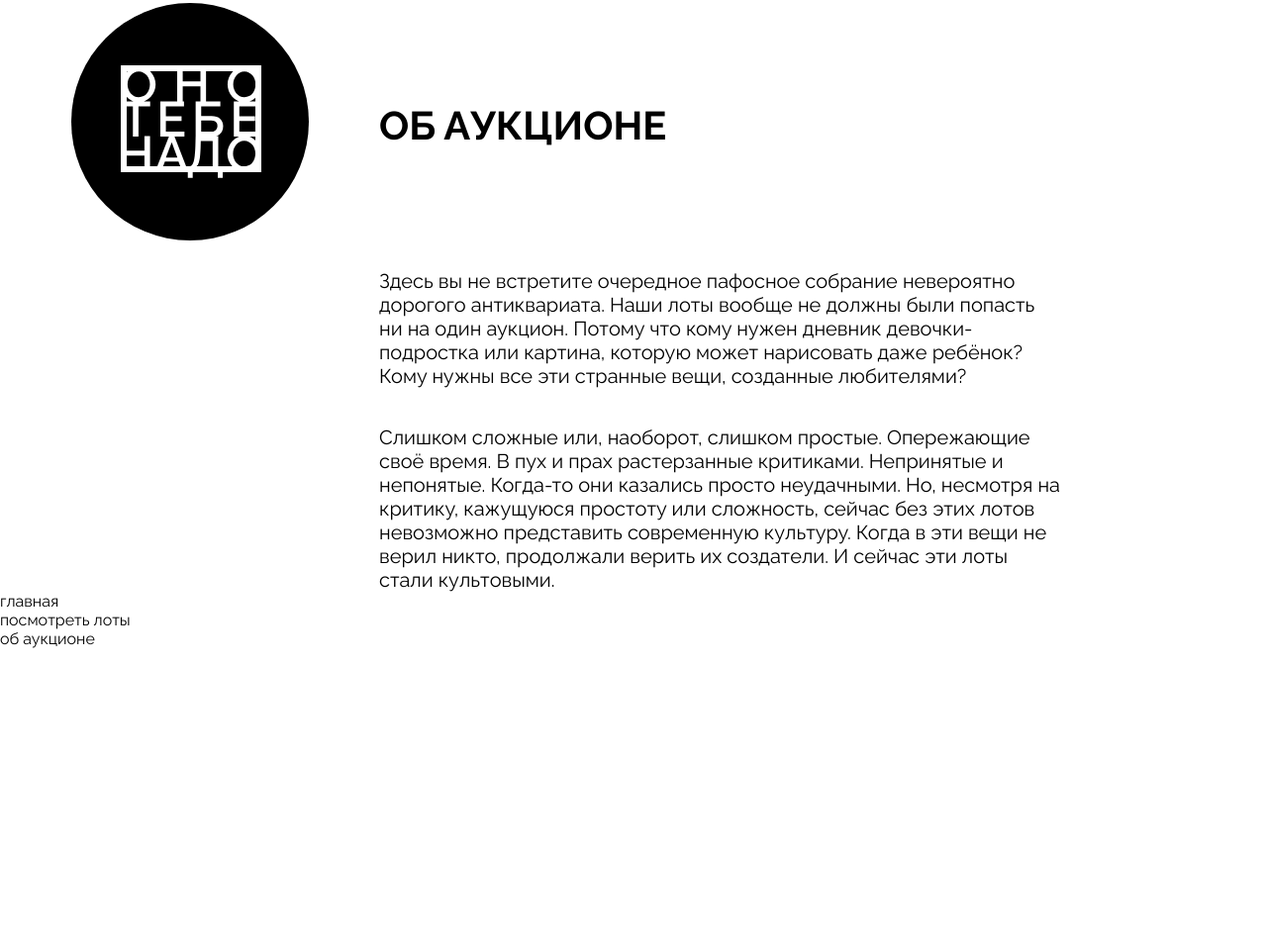
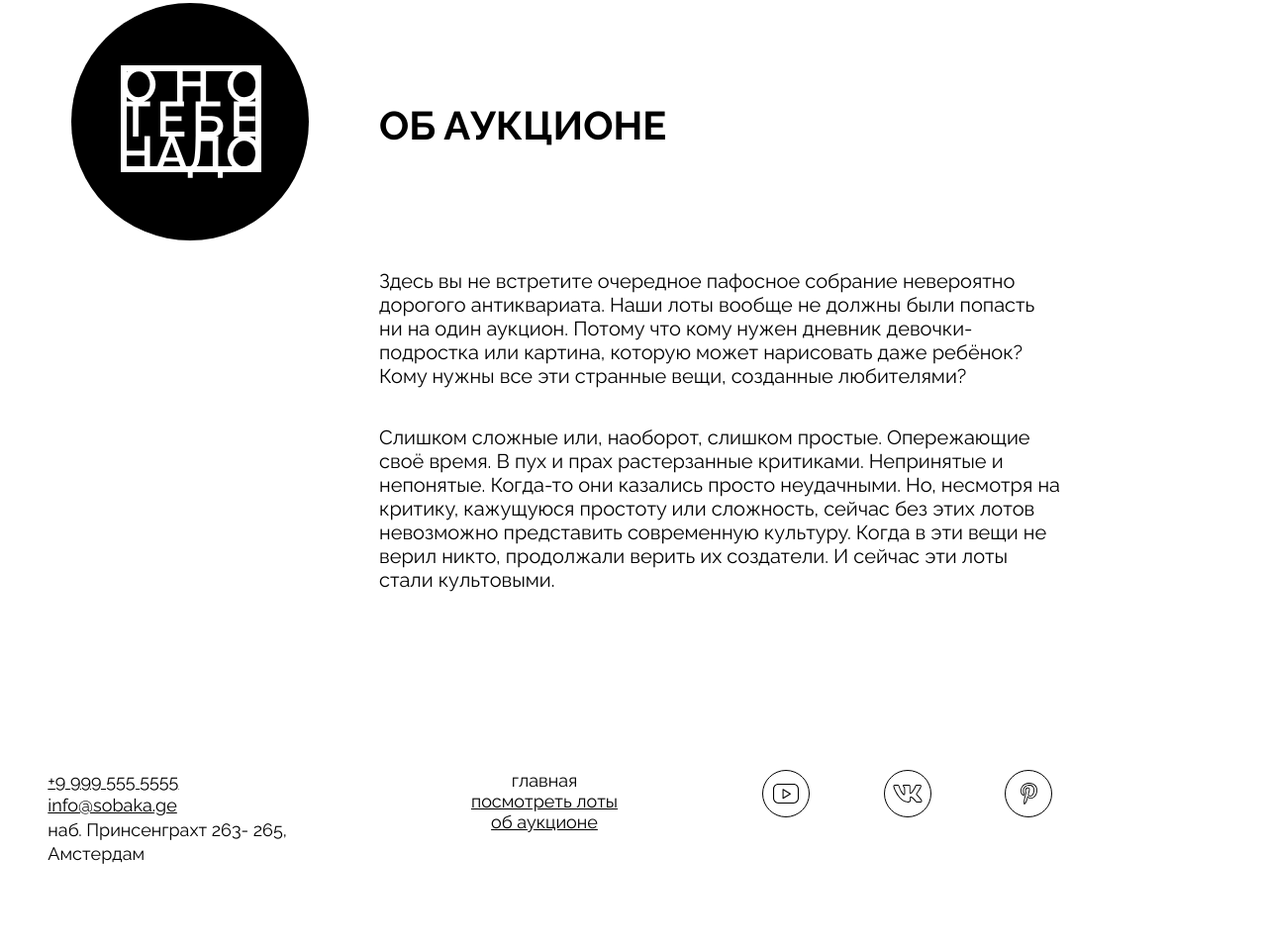
Before and after one commit to chriisttie/ono-tebe-nado-fd, a plain HTML site: page index.html in a window 1280 px wide. Shown: the part 2098-3056 px from the top of the page at 99% size. Before the commit the page ends 2753 px from the top, so only its background shows below. Drawn offline with Linux system fonts and the light colour scheme.

Commit message:
day_seven_footer

```diff
--- a/index.html
+++ b/index.html
@@ -96,15 +96,24 @@
     </main>
 
     <footer class="footer">
-      <nav>
-        <ul>
-          <li>главная</li>
-          <li>посмотреть лоты</li>
-          <li>об аукционе</li>
+      <nav class="footer_menu">
+        <ul class="ul_footer">
+          <li class="li_footer">главная</li>
+          <li class="li_footer"><a href="#">посмотреть лоты</a></li> <!--ссылка на лоты id-->
+          <li class="li_footer"><a href="#">об аукционе</a></li>
         </ul>
        </nav>
-       <a></a> <!--ссылки на соц сети-->
-       <address></address>
+       <nav>
+        <ul class="socials">
+          <li class="youtube"><a href="#"><img src="/images/yt.svg"></a></li>
+          <li class="vk"><a href="#"><img src="/images/vk.svg"></a></li>
+          <li class="pinterest"><a href="#"><img src="/images/pinterest.svg"></a></li>
+        </ul>
+       </nav>
+       <address class="footer_adress">
+        <p><a href="tel: +9 999 555 5555">+9 999 555 5555</a></p>
+        <p><a href="mailto: info@sobaka.ge">info@sobaka.ge</a></p>
+        <p>наб. Принсенграхт 263- 265, Амстердам</p></address>
     </footer>
   </body>
 </html>
--- a/styles/style.css
+++ b/styles/style.css
@@ -37,7 +37,6 @@ h1, h2, h3, h4, h5, h6, p, ul, ol, blockquote {
 
 .li_menu {
     white-space: nowrap;
-
 }
 
 .address {
@@ -283,4 +282,64 @@ button {
     display: flex;
     flex-direction: column;
     justify-content: space-between;
+}                                           /*тут начинается подвал*/
+
+.footer {
+    margin-top: 180px;
+    display: grid;
+    grid-template-columns: 1fr 1fr 1fr;
+    grid-template-areas: "adress menu socials";
+    height: 180px;
 }
+
+.footer_menu {
+    grid-area: menu;
+    display: flex;
+    font-size: 18px;
+    font-family: "Raleway";
+    font-weight: normal;
+    font-style: normal;
+}
+
+.footer_adress {
+    grid-area: adress;
+    max-width: 270px;
+    height: 98px;
+    justify-self: center;
+    text-align: left;
+    font-size: 18px;
+    font-family: "Raleway";
+    font-weight: normal;
+    font-style: normal;
+    line-height: 24.3px;
+}
+
+.socials {
+    grid-area: socials;
+   height: 180px;
+    list-style-type: none;
+    display: flex;
+    justify-content: space-around;
+}
+
+.ul_footer {
+ display: flex;
+ flex-direction: column;
+ align-items: center;
+    list-style-type: none;
+    width: 100%;
+}
+
+.youtube {
+    height: 48px;
+    width: 48px;
+}
+.vk {
+    height: 48px;
+    width: 48px;
+}
+
+.pinterest {
+    height: 48px;
+    width: 48px;
+}
```
